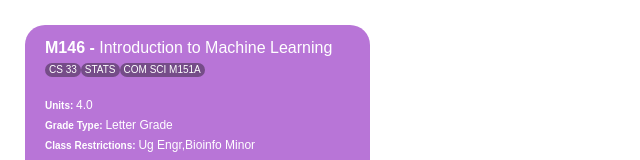
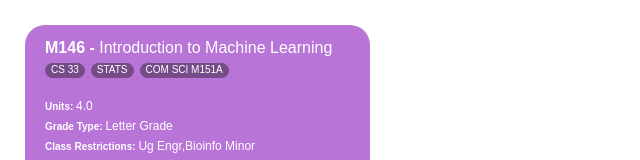
Before and after one commit to ucladevx/Aphrodite, a React (Create React App) app: page /classCard in a window 1280 px wide. Shown: the top 160 px of the page, without its empty margins (0-640 px from the left). Built offline with nearby package versions, Linux system fonts and the light colour scheme.

Commit message:
class bubble formatting

```diff
--- a/src/Components/ClassCard/ClassCard.css
+++ b/src/Components/ClassCard/ClassCard.css
@@ -32,10 +32,11 @@
   border-radius: 20px;
 
   display: inline-block;
-  padding-left: 4px;
-  padding-right: 4px;
-  padding-top: 5px;
-  padding-bottom: 2px;
+  margin-right: 6px;
+  padding-left: 6px;
+  padding-right: 6px;
+  padding-top: 6px;
+  padding-bottom: 3px;
 
   text-align: center;
   font-family: sans-serif;
```
